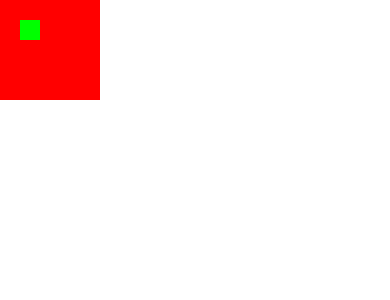
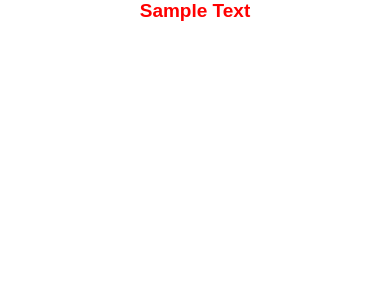
Before and after one commit to hamzajaa/reactNative-Tutorial2, a React Native app: screen / in a window 390 px wide. Shown: the top 300 px of the page. Built offline with nearby package versions, Linux system fonts and the light colour scheme.

Commit message:
change 5.0

```diff
--- a/App.js
+++ b/App.js
@@ -4,9 +4,9 @@ import { StyleSheet, Text, View } from 'react-native';
 export default function App() {
   return (
     <View style={styles.container}>
-      <View style={styles.myStyle}>
-        <View style={styles.myStyleChild}></View>
-      </View>
+      <Text style={styles.textStyle}>
+        Sample Text
+      </Text>
     </View>
   );
 }
@@ -25,5 +25,12 @@ const styles = StyleSheet.create({
     width: 20,
     height: 20,
     backgroundColor: "#0f0"
+  },
+  textStyle: {
+    color: "#f00",
+    fontSize: 19,
+    fontWeight: "bold",
+    fontFamily: "sans-serif",
+    textAlign: "center",
   }
 });
```
